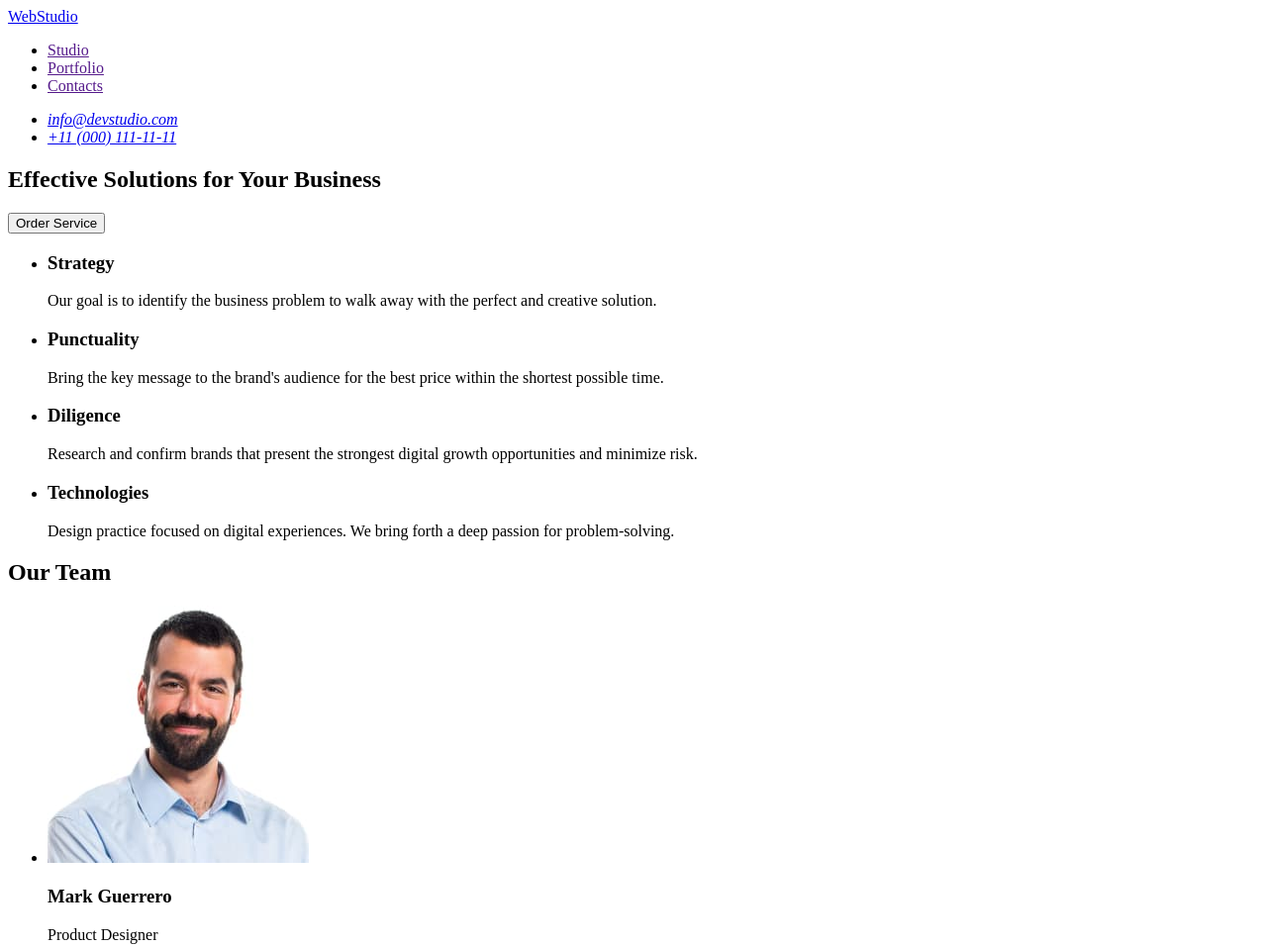
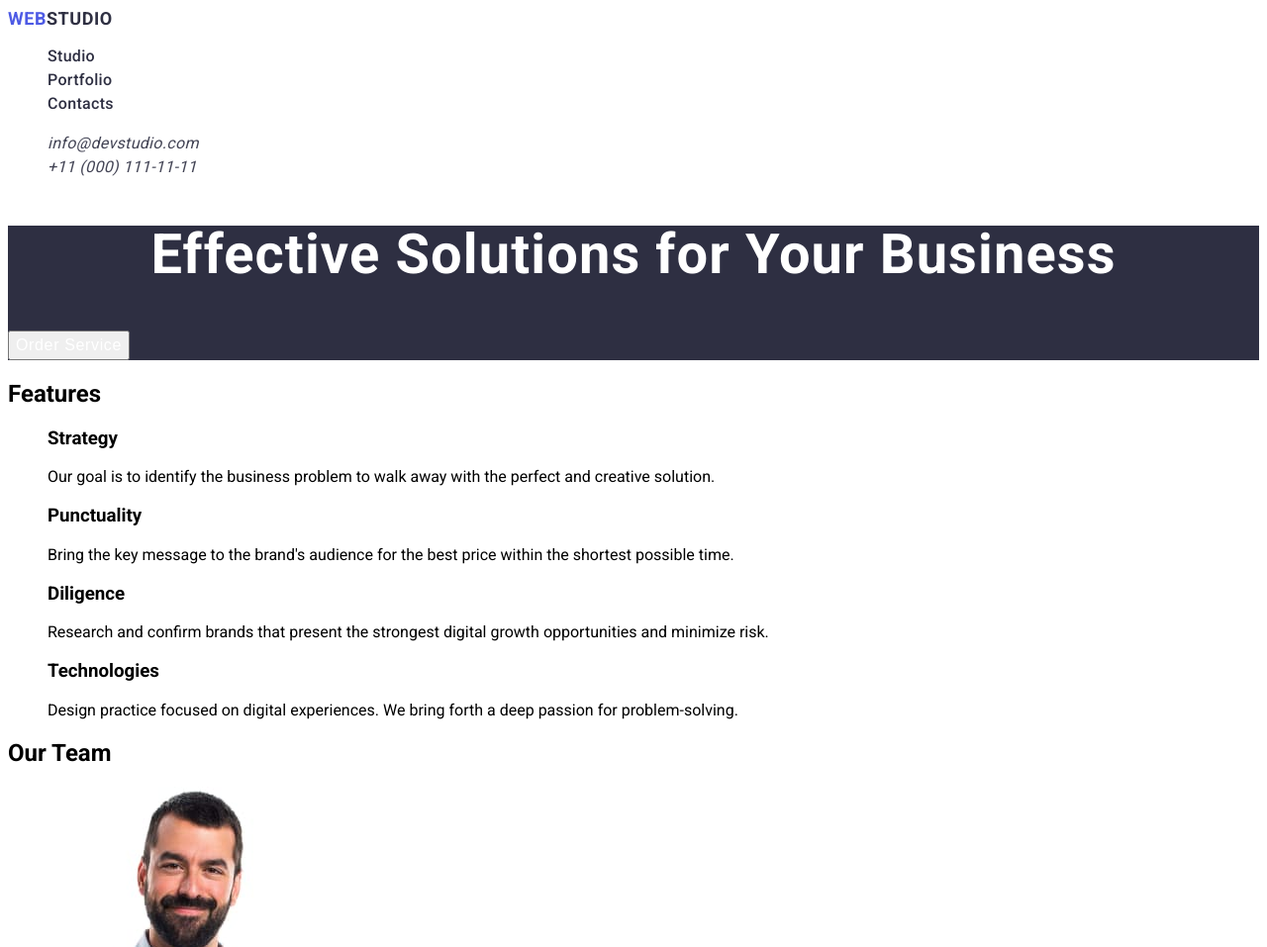
Before and after one commit to AndriyGoncharuk/goit-markup-hw-02, a plain HTML site: page index.html in a window 1280 px wide. Shown: the top 957 px of the page at 99% size. Drawn offline with Linux system fonts and the light colour scheme.

Commit message:
goit-markup-hw-02

```diff
--- /dev/null
+++ b/css/styles.css
@@ -0,0 +1,53 @@
+body {
+    font-family: "Roboto",
+        sans-serif;
+}
+ul {
+    list-style: none;
+}
+a {
+    text-decoration: none;
+}
+.logo {
+    font-weight: 700;
+    font-size: 18px;
+    line-height: 1.17;
+    letter-spacing: 0.03em;
+    text-transform: uppercase;
+    color: #4D5AE5;
+}
+.logo-part {
+    color: #2E2F42;
+}
+.header-menu-link {
+    font-weight: 500;
+    font-size: 16px;
+    line-height: 1.50;
+    letter-spacing: 0.02em;
+    color: #2E2F42;
+}
+.address-menu-link {
+    font-weight: 400;
+    font-size: 16px;
+    line-height: 1.50;
+    letter-spacing: 0.02em;
+    color: #434455;
+}
+.hero {
+     background: #2E2F42;
+}
+.hero-title {
+    font-weight: 700;
+    font-size: 56px;
+    line-height: 107%;
+    letter-spacing: 0.02em;
+    text-align: center;
+    color: #FFFFFF;
+}
+.hero-order-btn {
+    font-weight: 500;
+    font-size: 16px;
+    line-height: 1.50;
+    letter-spacing: 0.04em;
+    color: #FFFFFF;
+}
--- a/index.html
+++ b/index.html
@@ -4,96 +4,136 @@
     <meta charset="UTF-8">
     <meta name="viewport" content="width=device-width, initial-scale=1.0">
     <title>Document</title>
+    <link rel="stylesheet" href="./css/styles.css">
+    <link rel="preconnect" href="https://fonts.googleapis.com">
+    <link rel="preconnect" href="https://fonts.gstatic.com" crossorigin>
+    <link
+        href="https://fonts.googleapis.com/css2?family=Raleway:ital,wght@0,700;1,700&family=Roboto+Condensed:ital@0;1&family=Roboto:wght@400;500;700&display=swap"
+        rel="stylesheet">
 </head>
 <body>
-    <header>
-        <nav>
-            <a href="./index.html">WebStudio</a>
-            <ul>
-                <li><a href="">Studio</a></li>
-                <li><a href="">Portfolio</a></li>
-                <li><a href="">Contacts</a></li>
+    <header class="header">
+        <nav class="header-navigation">
+            <a class="logo" href="./index.html">Web<span class="logo-part">Studio</span></a>
+            <ul class="header-menu-list">
+                <li class="header-menu-item"><a class="header-menu-link" href="">Studio</a></li>
+                <li class="header-menu-item"><a class="header-menu-link" href="">Portfolio</a></li>
+                <li class="header-menu-item"><a class="header-menu-link" href="">Contacts</a></li>
             </ul>
         </nav>
-        <address>
-            <ul>
-                <li>
-                    <a href="mailto:info@devstudio.com" target="_blank" rel="noopener noreferrer nofollow">info@devstudio.com</a>
+        <address class="address">
+            <ul class="address-menu">
+                <li class="address-menu-item">
+                    <a class="address-menu-link" chref="mailto:info@devstudio.com" target="_blank" rel="noopener noreferrer nofollow">info@devstudio.com</a>
                 </li>
-                <li>
-                    <a href="tel:+110001111111" target="_blank" rel="noopener noreferrer nofollow">+11 (000) 111-11-11</a>
-                </li>
+                <liclass="address-menu-item">
+                    <a class="address-menu-link" href="tel:+110001111111" target="_blank" rel="noopener noreferrer nofollow">+11 (000) 111-11-11</a>
+                </liclass=>
             </ul>
         </address>
     </header>
     <main>
-        <section>
-            <h1>
+        <section class="hero">
+            <h1 class="hero-title">
                 Effective Solutions
                 for Your Business
             </h1>
-            <button type="button">Order Service</button>
+            <button class="hero-order-btn" type="button">Order Service</button>
         </section>
-        <section>
-            <h2 hidden>Features</h2>
-            <ul>
-                <li>
-                    <h3>Strategy</h3>
-                    <p>
+        <section class="features">
+            <h2 class="features-title">Features</h2>
+            <ul class="features-list">
+                <li class="features-item">
+                    <h3 class="features-subtitle">Strategy</h3>
+                    <p class="features-item-text">
                         Our goal is to identify the business
                         problem to walk away with the perfect and creative solution.
                     </p>
                 </li>
-                <li>
-                    <h3>Punctuality</h3>
-                    <p>
+                <li class="features-item">
+                    <h3 class="features-subtitle">Punctuality</h3>
+                    <pclass="features-item-text">
                         Bring the key message to the brand's audience for the best price within the shortest possible time.
-                    </p>
+                    </pclass=>
                 </li>
-                <li>
-                    <h3>Diligence</h3>
-                    <p>
+                <li class="features-item">
+                    <h3 class="features-subtitle">Diligence</h3>
+                    <p class="features-item-text">
                         Research and confirm brands that present the strongest digital growth opportunities and minimize risk.
                     </p>
                 </li>
-                <li>
-                    <h3>Technologies</h3>
-                    <p>
+                <li class="features-item">
+                    <h3 class="features-subtitle">Technologies</h3>
+                    <p class="features-item-text">
                         Design practice focused on digital experiences. We bring forth a deep passion for problem-solving.
                     </p>
                 </li>
             </ul>
         </section>
-        <section>
-            <h2>Our Team</h2>
-            <ul>
-                <li>
-                    <img src="./images/Mark-Guerrero.jpg" alt="Mark Guerrero" width="264"/>
-                    <h3>Mark Guerrero</h3>
-                    <p>Product Designer</p>
+        <section class="team">
+            <h2 class="team-title">Our Team</h2>
+            <ul class="team-list">
+                <li class="team-item">
+                    <img class="team-img" src="./images/Mark-Guerrero.jpg" alt="Mark Guerrero" width="264"/>
+                    <h3 class="team-subtitle">Mark Guerrero</h3>
+                    <p class="team-item-text">Product Designer</p>
                 </li>
-                <li>
-                    <img src="./images/Tom-Ford.jpg" alt="Tom Ford" width="264"  />
-                    <h3>Tom Ford</h3>
-                    <p>Frontend Developer</p>
+                <li class="team-item">
+                    <img class="team-img" src="./images/Tom-Ford.jpg" alt="Tom Ford" width="264"  />
+                    <h3 class="team-subtitle">Tom Ford</h3>
+                    <p class="team-item-text">Frontend Developer</p>
                 </li>
-                <li>
-                    <img src="./images/Camila-Garcia.jpg" alt="Camila Garcia" width="264"  />
-                    <h3>Camila Garcia</h3>
-                    <p>Marketing</p>
+                <li class="team-item">
+                    <img class="team-img" src="./images/Camila-Garcia.jpg" alt="Camila Garcia" width="264"  />
+                    <h3 class="team-subtitle">Camila Garcia</h3>
+                    <p class="team-item-text">Marketing</p>
                 </li>
-                <li>
-                    <img src="./images/Daniel-Wilson.jpg" alt="Daniel Wilson" width="264" />
-                    <h3>Daniel Wilson</h3>
-                    <p>UI Designer</p>
+                <li class="team-item">
+                    <img class="team-img" src="./images/Daniel-Wilson.jpg" alt="Daniel Wilson" width="264" />
+                    <h3 class="team-subtitle">Daniel Wilson</h3>
+                    <p class="team-item-text">UI Designer</p>
+                </li>
+            </ul>
+        </section>
+        <section class="portfolio">
+            <h2 class="portfolio-title">Our Portfolio</h2>
+            <ul class="portfolio-list">
+                <li class="portfolio-item">
+                    <img class="portfolio-img" src="./images/banking-app.jpg" alt="banking-app" width="360">
+                    <h3 class="portfolio-subtitle">Banking App</h3>
+                    <p class="portfolio-item-text">App</p>
+                </li>
+                <li class="portfolio-item">
+                    <img class="portfolio-img" src="./images/cashless-payment.jpg" alt="cashless-payment" width="360">
+                    <h3 class="portfolio-subtitle">Cashless Payment</h3>
+                    <p class="portfolio-item-text">Marketing</p>
+                </li>
+                <li class="portfolio-item">
+                    <img class="portfolio-img" src="./images/meditation-app.jpg" alt="meditation-app" width="360">
+                    <h3 class="portfolio-subtitle">Meditation App</h3>
+                    <p class="portfolio-item-text">App</p>
+                </li>
+                <li class="portfolio-item">
+                    <img class="portfolio-img" src="./images/taxi-service.jpg" alt="taxi-service" width="360">
+                    <h3 class="portfolio-subtitle">Taxi Service</h3>
+                    <p class="portfolio-item-text">Marketing</p>
+                </li>
+                <li class="portfolio-item">
+                    <img class="portfolio-img" src="./images/screen-illustrations.jpg" alt="screen-illustrations" width="360">
+                    <h3 class="portfolio-subtitle">Screen Illustrations</h3>
+                    <p class="portfolio-item-text">Design</p>
+                </li>
+                <li class="portfolio-item">
+                    <img class="portfolio-img" src="./images/online-courses.jpg" alt="online-courses" width="360">
+                    <h3 class="portfolio-subtitle">Online Courses</h3>
+                    <p class="portfolio-item-text">Marketing</p>
                 </li>
             </ul>
         </section>
     </main>
-    <footer>
-            <a href="./index.html">WebStudio</a>
-
-            <p>Increase the flow of customers and sales for your business with digital marketing & growth solutions.</p>
+    <footer class="footer">
+            <a class="footer-logo" href="./index.html">Web<span class="footer-logo-part">Studio</span></a>
+            <p class="footer-text">Increase the flow of customers and sales for your business with digital marketing & growth solutions.</p>
     </footer>
 </body>
 </html>
```
Also changed, not shown: images/banking-app.jpg (added), images/cashless-payment.jpg (added), images/css/styles.css (added), images/meditation-app.jpg (added), images/online-courses.jpg (added), images/screen-illustrations.jpg (added), images/taxi-service.jpg (added).
